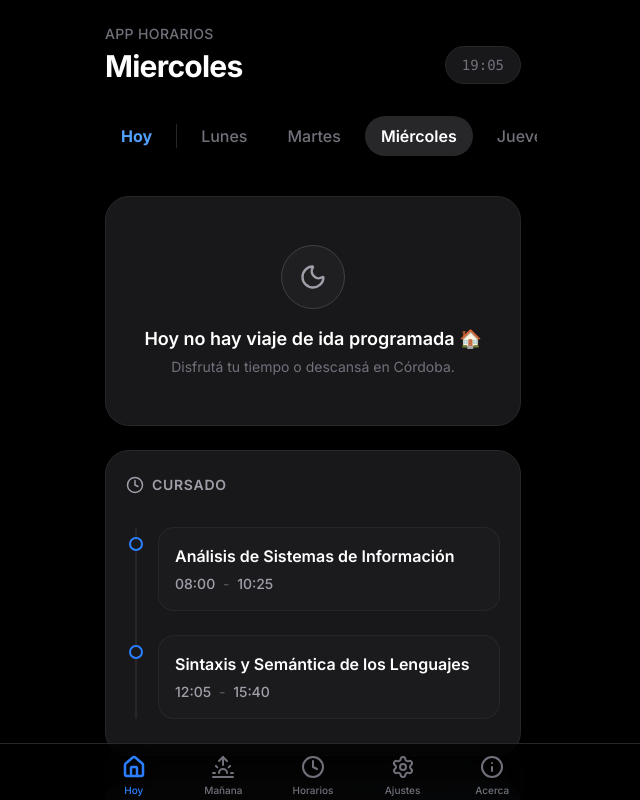
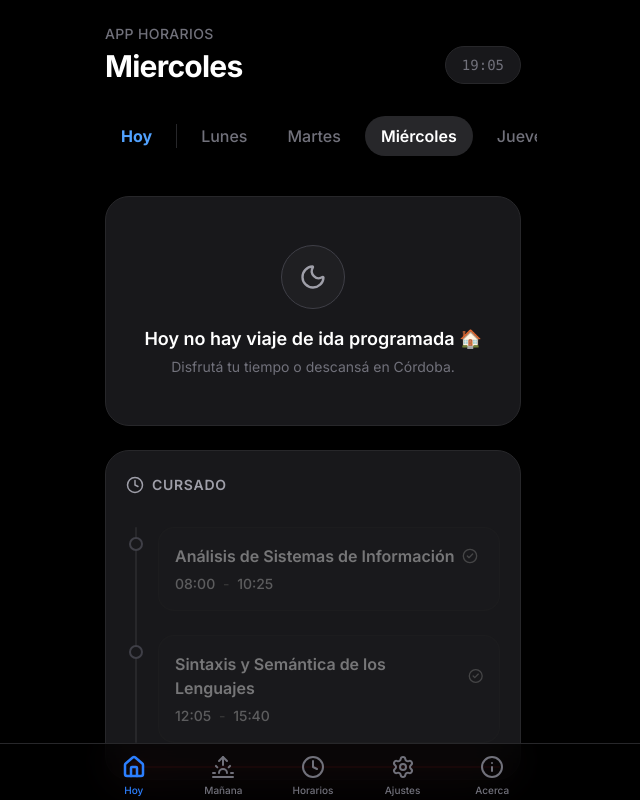
Before and after one commit to aalvaroespinoza/AppHorarios, a Next.js app: page / in a window 1280 px wide. Shown: the top 800 px of the page, without its empty margins (327-967 px from the left). Built offline with nearby package versions, Linux system fonts and the light colour scheme.

Commit message:
feat(ui): anade linea de tiempo y marca materias pasadas

```diff
--- a/src/app/page.tsx
+++ b/src/app/page.tsx
@@ -268,6 +268,33 @@ export default function HomePage() {
   const isToday = new Date().getDay() === targetDay;
   const horaParaFiltro = isToday ? horaActualHHMM : '00:00';
 
+  // Lógica para la línea de tiempo roja de "ahora"
+  let activeIndex = -1;
+  let linePosition: 'before' | 'inside' | 'after' | 'none' = 'none';
+
+  if (isToday && materiasDelDia.length > 0) {
+    if (horaActualHHMM < materiasDelDia[0].horaInicio) {
+      activeIndex = 0;
+      linePosition = 'before';
+    } else if (horaActualHHMM >= materiasDelDia[materiasDelDia.length - 1].horaFin) {
+      activeIndex = materiasDelDia.length - 1;
+      linePosition = 'after';
+    } else {
+      for (let i = 0; i < materiasDelDia.length; i++) {
+        const m = materiasDelDia[i];
+        if (horaActualHHMM >= m.horaInicio && horaActualHHMM < m.horaFin) {
+          activeIndex = i;
+          linePosition = 'inside';
+          break;
+        } else if (i < materiasDelDia.length - 1 && horaActualHHMM >= m.horaFin && horaActualHHMM < materiasDelDia[i+1].horaInicio) {
+          activeIndex = i;
+          linePosition = 'after';
+          break;
+        }
+      }
+    }
+  }
+
   // Ejecutar motor
   const recomendacionIda = calcularColectivos(diaSeleccionado as DayOfWeek, 'ida', cursaArquitectura, duermeEnCordoba, horaParaFiltro);
   const recomendacionVuelta = calcularColectivos(diaSeleccionado as DayOfWeek, 'vuelta', cursaArquitectura, duermeEnCordoba, horaParaFiltro);
@@ -313,19 +340,45 @@ export default function HomePage() {
               {/* Línea vertical continua */}
               <div className="absolute left-[9px] top-3 bottom-3 w-0.5 bg-zinc-800 rounded-full" />
 
-              {materiasDelDia.map((materia, idx) => (
+              {materiasDelDia.map((materia, idx) => {
+                const isFinished = isToday && materia.horaFin <= horaActualHHMM;
+                const showLineBefore = isToday && linePosition === 'before' && idx === activeIndex;
+                const showLineInside = isToday && linePosition === 'inside' && idx === activeIndex;
+                const showLineAfter = isToday && linePosition === 'after' && idx === activeIndex;
+
+                const TimeLine = () => (
+                  <div className="absolute left-0 right-0 z-20 flex items-center ml-1">
+                    <div className="w-3 h-3 rounded-full bg-red-500 shadow-[0_0_8px_rgba(239,68,68,0.8)]" />
+                    <div className="h-[2px] flex-1 bg-red-500 shadow-[0_0_8px_rgba(239,68,68,0.8)]" />
+                  </div>
+                );
+
+                return (
                   <div key={idx} className="relative pl-8 py-3">
+                    {showLineBefore && <div className="absolute -top-1.5 left-0 right-0"><TimeLine /></div>}
+
                     {/* Punto en la línea */}
-                  <div className="absolute left-[3px] top-[22px] w-3.5 h-3.5 bg-zinc-900 border-[2.5px] border-blue-500 rounded-full z-10" />
+                    <div className={`absolute left-[3px] top-[22px] w-3.5 h-3.5 bg-zinc-900 border-[2.5px] rounded-full z-10 transition-colors ${
+                      isFinished ? 'border-zinc-700' : 'border-blue-500'
+                    }`} />
 
-                  <div className="bg-zinc-800/30 border border-zinc-700/30 rounded-2xl p-4">
-                    <h3 className="font-semibold text-white text-base">{materia.nombre}</h3>
+                    <div className={`bg-zinc-800/30 border rounded-2xl p-4 transition-all relative ${
+                      isFinished ? 'border-zinc-800/50 opacity-50 grayscale' : 'border-zinc-700/30'
+                    }`}>
+                      {showLineInside && <div className="absolute top-1/2 left-0 right-0 -translate-y-1/2 -ml-8"><TimeLine /></div>}
+                      <h3 className={`font-semibold text-base flex items-center gap-2 ${isFinished ? 'text-zinc-300' : 'text-white'}`}>
+                        {materia.nombre}
+                        {isFinished && <CheckCircle2 size={16} className="text-zinc-500" />}
+                      </h3>
                       <p className="text-zinc-400 text-sm mt-1.5 font-medium">
                         {materia.horaInicio} <span className="text-zinc-600 mx-1">-</span> {materia.horaFin}
                       </p>
                     </div>
+
+                    {showLineAfter && <div className="absolute -bottom-1.5 left-0 right-0"><TimeLine /></div>}
                   </div>
-              ))}
+                );
+              })}
             </div>
           </NativeCard>
         )}
```
Lines whose indentation alone changed are shown as unchanged.
